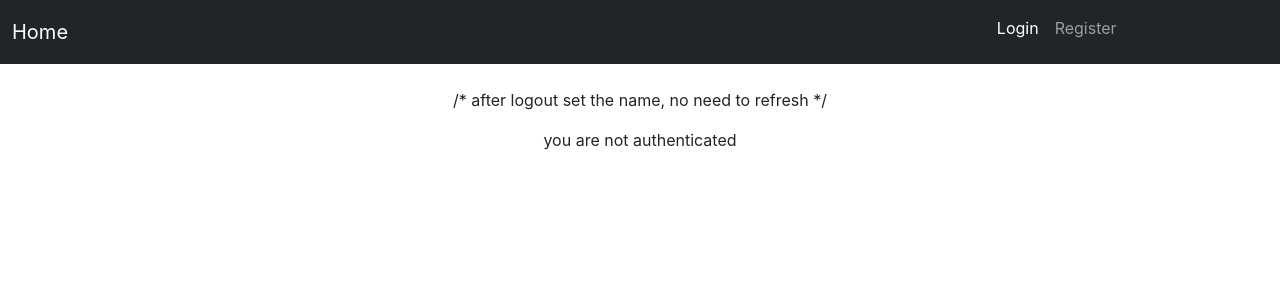
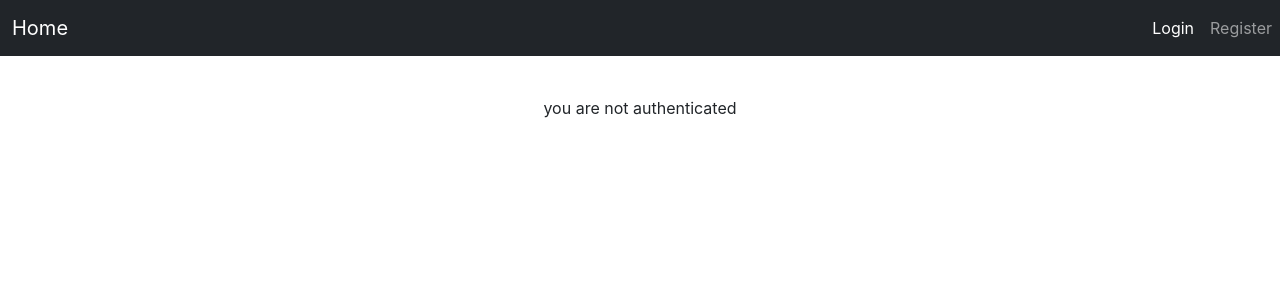
Before and after one commit to pavlicic1marko/webapp-React, a React (Create React App) app: page / in a window 1280 px wide. Shown: the top 300 px of the page. Built offline with nearby package versions, Linux system fonts and the light colour scheme; no server answers.

Commit message:
adding comments

```diff
--- a/src/App.tsx
+++ b/src/App.tsx
@@ -31,7 +31,7 @@ function App() {
   return (
     <div className="App">
         <BrowserRouter>
-            <Nav name={name} setName ={setName}/> /* after logout set the name, no need to refresh */
+            <Nav name={name} setName ={setName}/> {/* after logout set the name, no need to refresh */}
             <main className="form-signin w-100 m-auto">
                 <Route path='/' exact component ={() => <Home name={name}/>}/>
                 <Route path='/login' component ={Login}/>
--- a/src/components/Nav.tsx
+++ b/src/components/Nav.tsx
@@ -44,7 +44,7 @@ import {Link} from 'react-router-dom';
                 </div>
 
             <ul className="navbar-nav me-auto mb-2 mb-md-0">
-                {menu} /* show login or logout button */
+                {menu} {/* show login or logout button */}
             </ul>
             </nav>
         );
```
